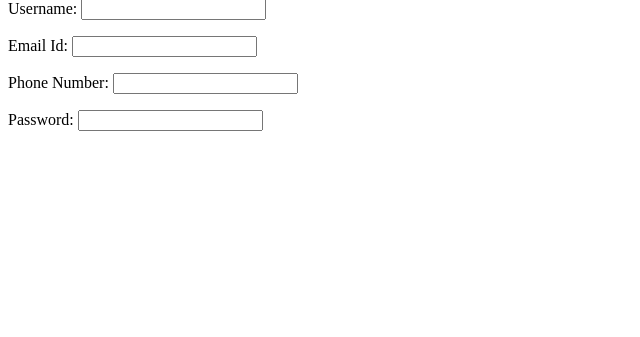
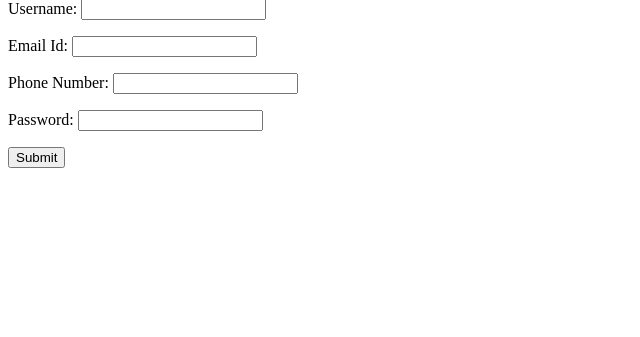
Before and after one commit to liberbell/dj04, a Django app: template firstProject/project_app1/templates/register.html in a window 1280 px wide. Shown: the part 105-442 px from the top of the page, without its empty margins (0-640 px from the left). Run offline with Django 3.2, Linux system fonts and the light colour scheme; the template is opened without the code that fills it: values that come from a table or form of the project are taken from there, others are empty.

Commit message:
register3

```diff
--- a/firstProject/project_app1/templates/register.html
+++ b/firstProject/project_app1/templates/register.html
@@ -5,5 +5,7 @@
     <form action="" method="POST">
         {% csrf_token %}
         {{ form.as_p }}
+    <input type="submit" value="Submit">
     </form>
     {% endblock content %}
+</body>
```
